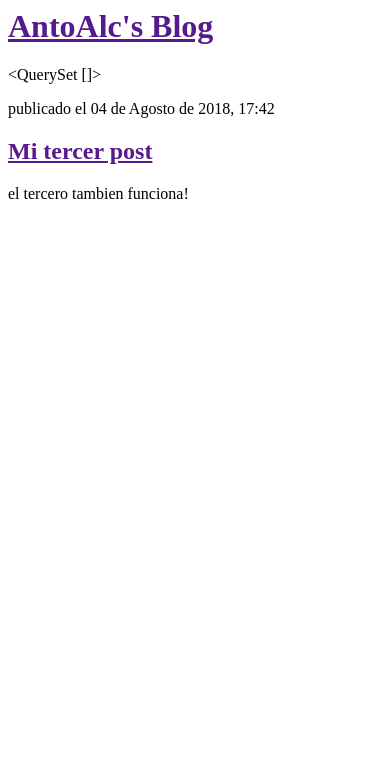
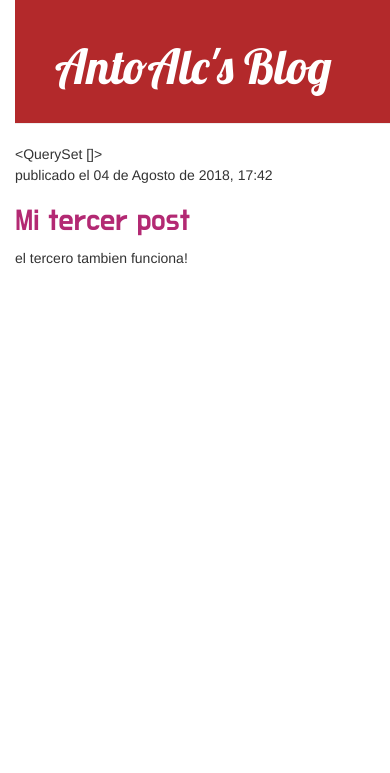
Before and after one commit to AntoAlc/my-first-blog, a Django app: page / in a window 390 px wide. Shown: the top 773 px of the page. Run offline with Django 3.2, Linux system fonts and the light colour scheme; data that the repository does not hold is empty; some libraries are stand-ins or nearby versions.

Commit message:
Modified templates to display posts from database.

```diff
--- a/blog/admin.py
+++ b/blog/admin.py
@@ -1,4 +1,3 @@
-from django.contrib import admin
 
 from django.contrib import admin
 from .models import Post
--- /dev/null
+++ b/blog/static/css/blog.css
@@ -0,0 +1,53 @@
+h1 a {
+color: #B3292B;
+font-family: 'Lobster';
+}
+
+h2 a {
+color: #B32973;
+font-family: 'Do Hyeon', sans-serif;
+}
+
+body {
+padding-left: 15px;
+}
+
+
+.page-header {
+background-color: #B3292B;
+margin-top: 0;
+padding: 20px 20px 20px 40px;
+}
+.page-header h1, .page-header h1 a, .page-header h1 a:visited, .page-header h1 a:active {
+color: #ffffff;
+font-size: 36pt;
+text-decoration: none;
+}
+.content {
+margin-left: 40px;
+}
+h1, h2, h3, h4 {
+font-family: 'Lobster', cursive;
+}
+.date {
+float: right;
+color: #828282;
+}
+.save {
+float: right;
+}
+.post-form textarea, .post-form input {
+width: 100%;
+}
+.top-menu, .top-menu:hover, .top-menu:visited {
+color: #ffffff;
+float: right;
+font-size: 26pt;
+margin-right: 20px;
+}
+.post {
+margin-bottom: 70px;
+}
+.post h1 a, .post h1 a:visited {
+color: #000000;
+}
--- a/blog/templates/blog/post_list.html
+++ b/blog/templates/blog/post_list.html
@@ -1,24 +1,42 @@
+{% load staticfiles %}
 <html>
 	<head>
 		<title>AntoAlc's Blog</title>
+		<link rel="stylesheet" href="//maxcdn.bootstrapcdn.com/bootstrap/3.2.0/css/bootstrap.min.css">
+		<link rel="stylesheet" href="//maxcdn.bootstrapcdn.com/bootstrap/3.2.0/css/bootstrap-theme.min.css">
+		<link rel="stylesheet" href="{% static 'css/blog.css' %}">
+		<link href="https://fonts.googleapis.com/css?family=Lobster&subset=latin,latin-ext" rel="stylesheet" type="text/css">
+		<link href="https://fonts.googleapis.com/css?family=Do+Hyeon" rel="stylesheet">
+
 	</head>
+
 	<body>
-		<div>
+
+		<div class= "page-header">
+
 			<h1><a href="">AntoAlc's Blog</a></h1>
+
 		</div>
 
 		{{ posts }}
 
+		<div class= "content container">
+			<div class="row">
+				<div class="col-md-8">
+					{% for post in posts %}
+						<div class= "post">
 
-		{% for post in posts %}
-			<div>
-				<p>publicado el 04 de Agosto de 2018, 17:41</p>
-				<h2><a href="">Mi segundo post</a></h2>
-				<p> segundo post </p>
+						<p>publicado el 04 de Agosto de 2018, 17:41</p>
+						<h2><a href="">Mi segundo post</a></h2>
+						<p> segundo post </p>
+						</div>
+					{% endfor %}
+				</div>
 			</div>
-		{% endfor %}
+		</div>
 
-		<div>
+
+		<div class= "post">
 			<p>publicado el 04 de Agosto de 2018, 17:42</p>
 			<h2><a href="">Mi tercer post</a></h2>
 			<p> el tercero tambien funciona! </p>
```
